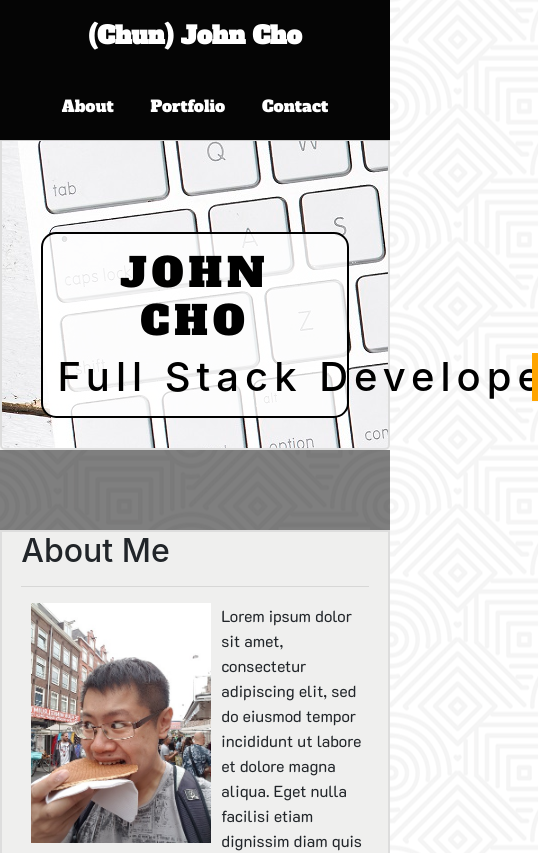
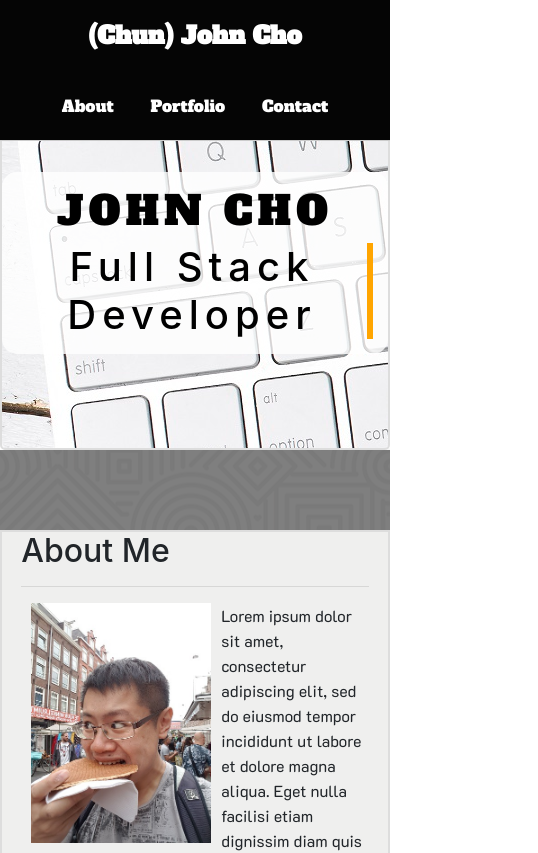
Before and after one commit to jcho92/Portfolio, a plain HTML site: page index.html in a window 390 px wide. Shown: the top 853 px of the page, 538 px wide, since content can reach past the window. Drawn offline with Linux system fonts and the light colour scheme.

Commit message:
responsive update

```diff
--- a/css/main.css
+++ b/css/main.css
@@ -18,7 +18,7 @@ body{
 }
 .main{
     background: rgba(0,0,0,0.5);
-    padding: 80px 0px;
+    padding: 80px 0px 0px 0px;
     left:0;
     top: 0;
 
@@ -91,7 +91,7 @@ h1,{
     letter-spacing: 5px;
 }
 
-div.footer{
+footer{
     background-color:#333;
     text-align: center;
     width: 100%;
@@ -229,7 +229,6 @@ span.cat-table{
     width: 600px;
     margin:250px auto;
     padding: 15px;
-    border: black solid 2px;
     background:rgba(255, 255, 255, 0.8);
     border-radius: 15px;
     color: #000;
@@ -300,7 +299,7 @@ td{
 .typewriter {
     overflow: hidden; /* Ensures the content is not revealed until the animation */
     border-right: .15em solid orange; /* The typwriter cursor */
-    white-space: nowrap; /* Keeps the content on a single line */
+    white-space: nowrap;
     margin: 0 auto; /* Gives that scrolling effect as the typing happens */
     letter-spacing: .15em; /* Adjust as needed */
     animation:
@@ -423,7 +422,7 @@ td{
     }
 }
 
-     @media screen and (max-width: 980px) {
+     @media screen and (max-width: 600px) {
 
         div.body{
             background-color:#efefee;
@@ -503,10 +502,9 @@ td{
         display: inline-block;
     }
     .head-intro{
-        width: 80%;
-        margin: 150px auto;
+        width: 100%;
+        margin: 90px auto;
         padding: 15px;
-        border: black solid 2px;
         background: rgba(255, 255, 255, 0.8);
         border-radius: 15px;
         color: #000;
@@ -546,4 +544,21 @@ td{
 
 
     }
+    .typewriter {
+        white-space: normal;
+
+      }
+      .header-portfolio{
+          width:100%;
+      }
+      @keyframes typing {
+        from { width: 0 }
+        to { width: 100% }
+      }
+
+      /* The typewriter cursor effect */
+      @keyframes blink-caret {
+        from, to { border-color: transparent }
+        50% { border-color: orange; }
+      }
 }
--- a/index.html
+++ b/index.html
@@ -296,10 +296,10 @@
 
 
 
-        <div class="footer">&copy; copyright<br />
+        <footer class="footer">&copy; copyright<br />
 
             <p>images<a href="http://www.freepik.com">Designed by dashu83 / Freepik</a></p>
-        </div>
+        </footer>
 
         <script src="js/main.js"></script>
         <script src="js/typerwrite.js"></script>
```
